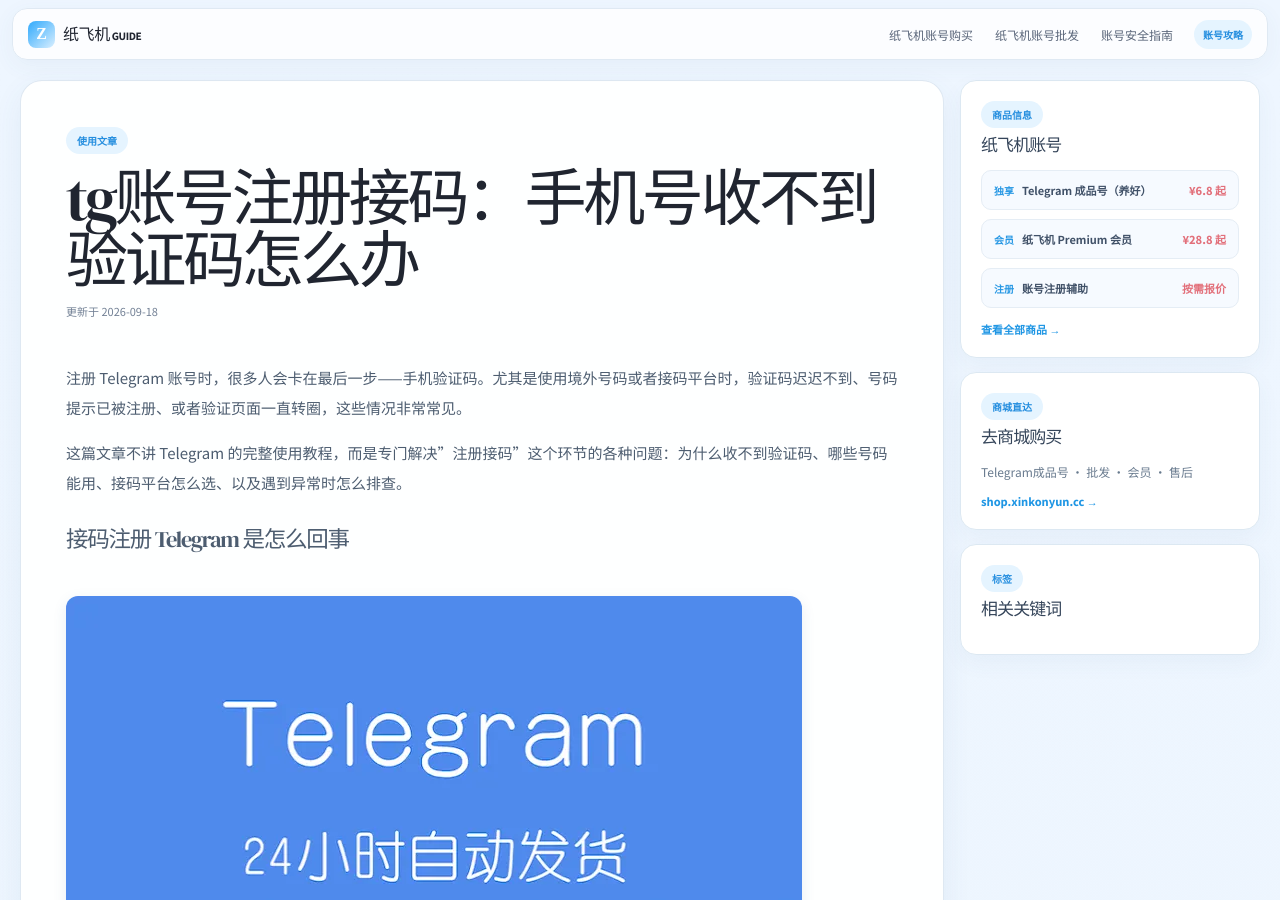
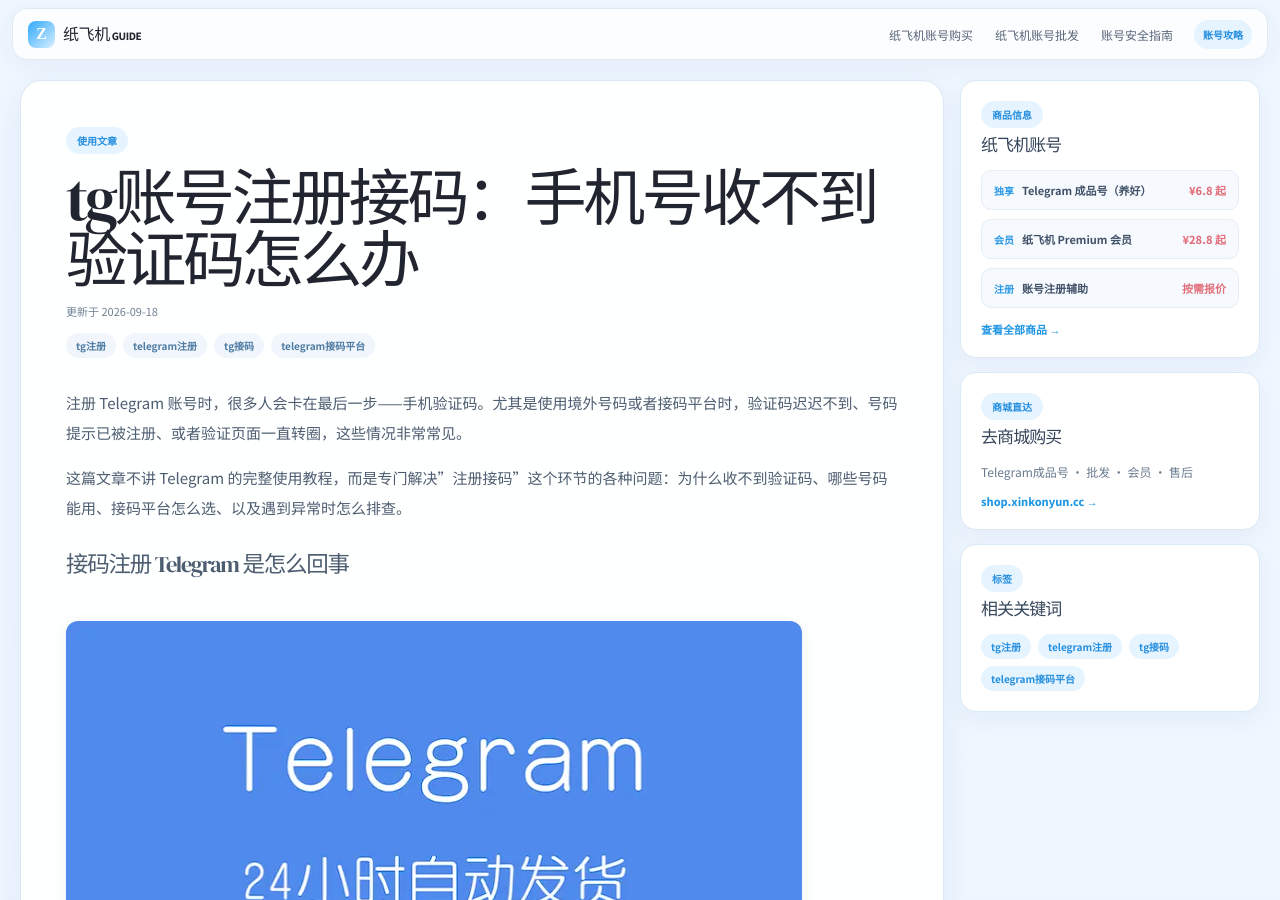
Before and after one commit to zhifejizhanghao/zhifejizhanghao.github.io, a Jekyll site: the page built from _posts/2026-09-18-tg-zhanghao-zhuce-jiemashuma.md, in a window 1280 px wide and 900 px high. Built offline with Jekyll 4.4.1, drawn with Linux system fonts in a browser that asks for light colours.

Commit message:
fix tags: 2026-09-18-tg-zhanghao-zhuce-jiemashuma.md

```diff
--- a/_posts/2026-09-18-tg-zhanghao-zhuce-jiemashuma.md
+++ b/_posts/2026-09-18-tg-zhanghao-zhuce-jiemashuma.md
@@ -4,7 +4,7 @@ category: 使用文章
 title: tg账号注册接码：手机号收不到验证码怎么办
 description: tg账号注册接码：手机号收不到验证码怎么办
 permalink: /articles/tg-zhanghao-zhuce-jiemashuma/
-tags: []
+tags: ["tg注册", "telegram注册", "tg接码", "telegram接码平台"]
 ---
 
 注册 Telegram 账号时，很多人会卡在最后一步——手机验证码。尤其是使用境外号码或者接码平台时，验证码迟迟不到、号码提示已被注册、或者验证页面一直转圈，这些情况非常常见。
```
